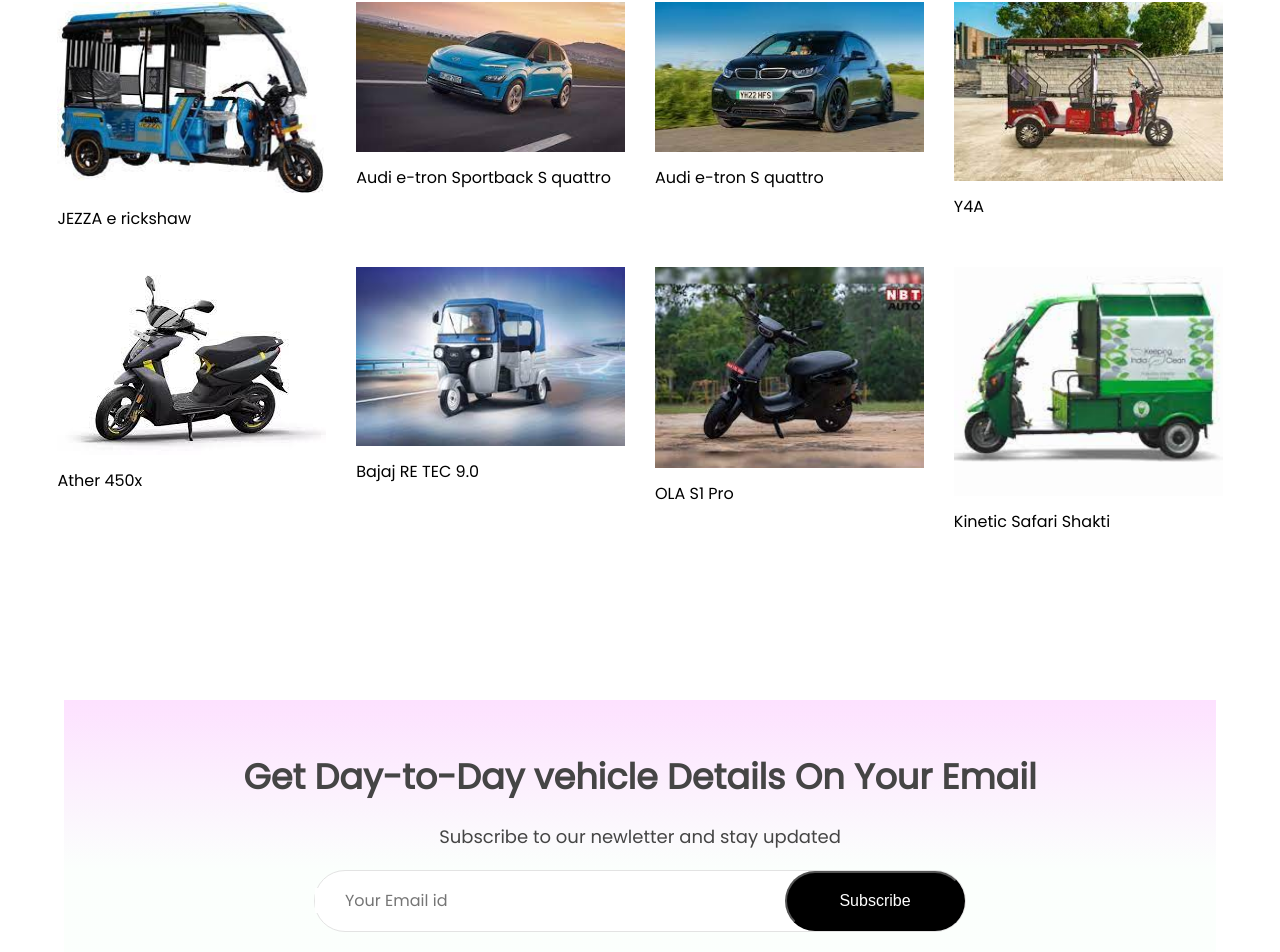
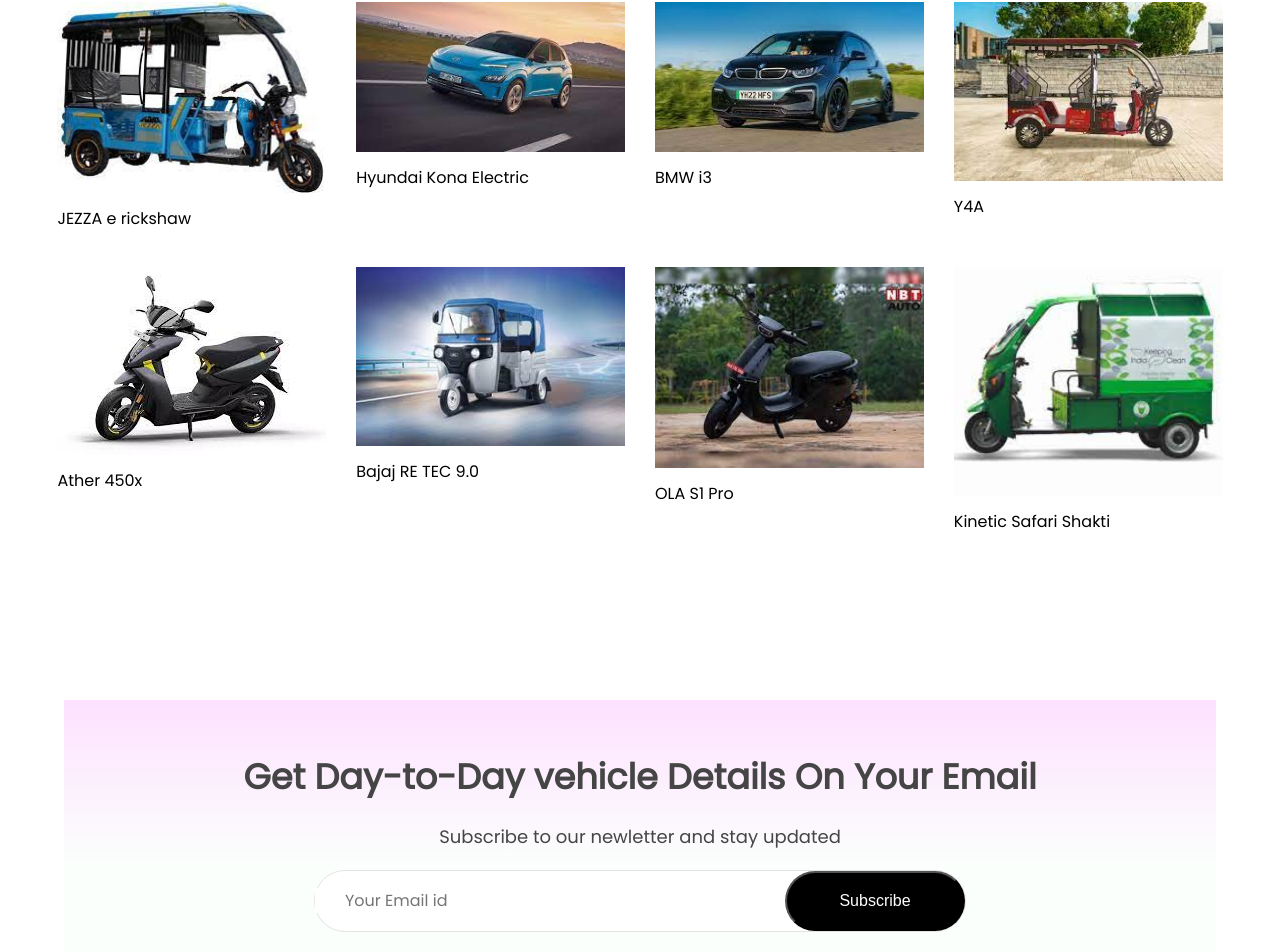
Before and after one commit to Adityadj01/Telematics-for-EV, a React (Create React App) app in the folder FrontEnd/: page / in a window 1280 px wide. Shown: the part 1883-2835 px from the top of the page. Built offline with nearby package versions, Linux system fonts and the light colour scheme.

Commit message:
Update new_collections.js

```diff
--- a/FrontEnd/src/Components/Assets/new_collections.js
+++ b/FrontEnd/src/Components/Assets/new_collections.js
@@ -17,14 +17,14 @@
   },
   {
     id: 31,
-    name: "Audi e-tron Sportback S quattro",
+    name: "Hyundai Kona Electric",
     image: product_31,
     new_price: 85.0,
     old_price: 120.5,
   },
   {
     id: 28,
-    name: " Audi e-tron S quattro",
+    name: " BMW i3",
     image: product_28,
     new_price: 60.0,
     old_price: 100.5,
```
